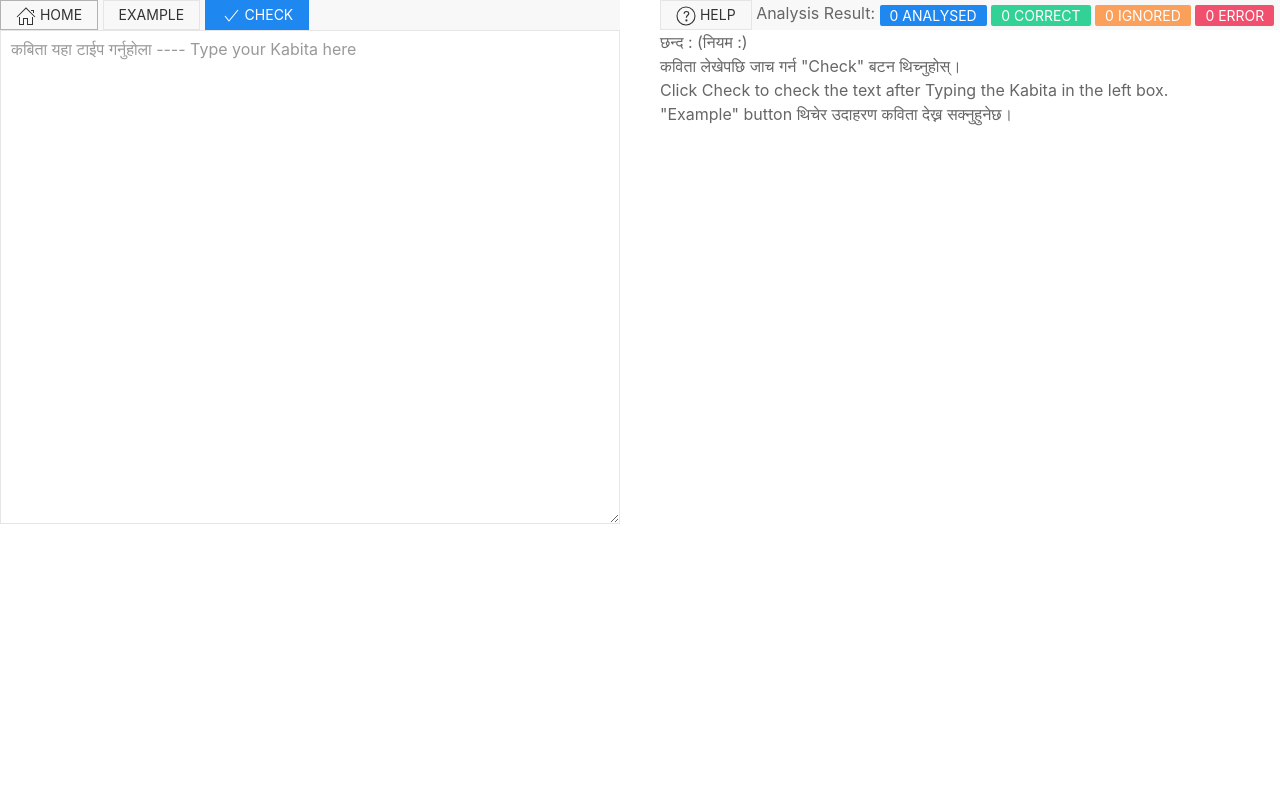
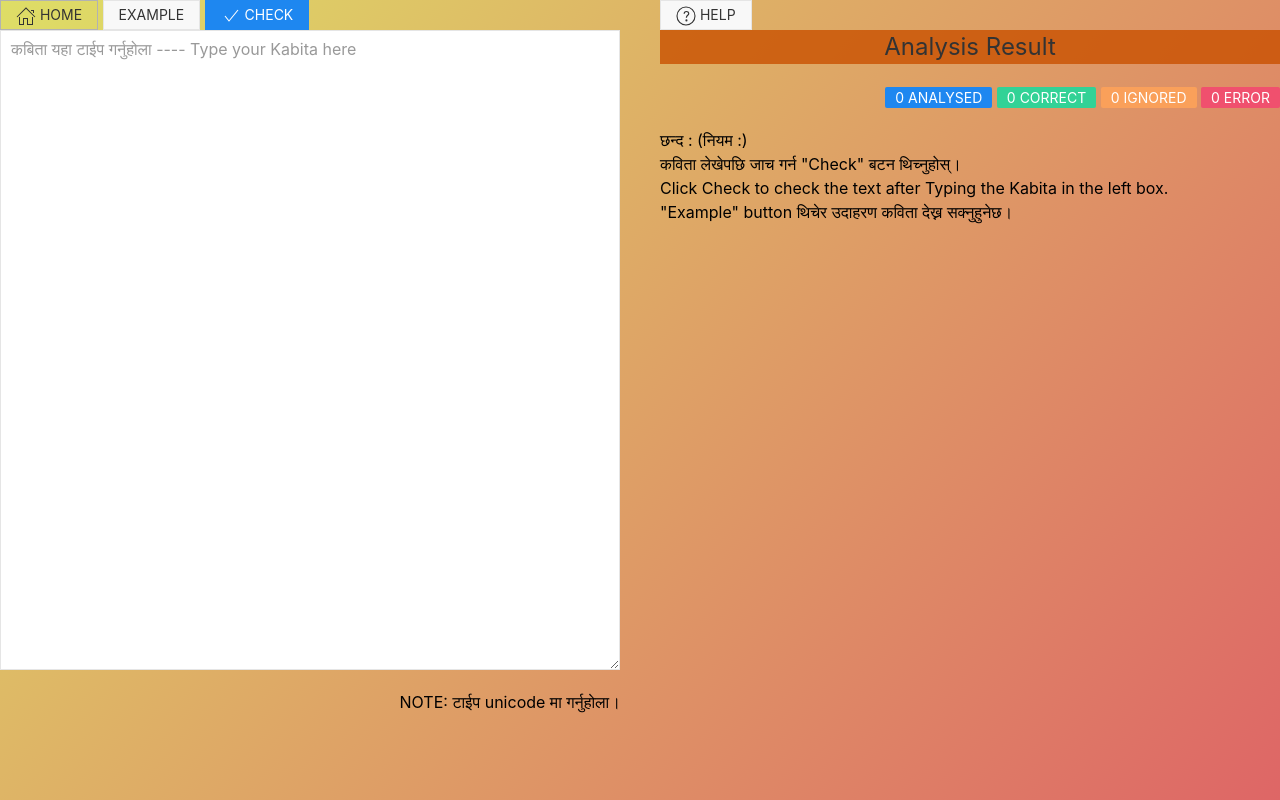
Before and after one commit to Atreyagaurav/kabita-check, a Flask app: page /kabita_interactive in a window 1280 px wide. Run offline with Flask 2, Linux system fonts and the light colour scheme; some libraries are stand-ins or nearby versions.

Commit message:
interactive css on interactive.html

```diff
--- a/app/templates/comparision.html
+++ b/app/templates/comparision.html
@@ -1,7 +1,7 @@
 <html>
     <head><title>Chanda Analysis {{title}}</title></head>
     <body>
-	<div id="rendered-analysis" class="uk-card uk-card-default uk-card-body">
+	<div id="rendered-analysis" class="uk-card uk-card-muted uk-card-body">
             {% for line in lines %}
 	    {{line}} <br />
 	    {% endfor %}
--- a/app/templates/interactive.html
+++ b/app/templates/interactive.html
@@ -19,22 +19,38 @@
 	<!-- UIkit JS -->
 	<script src="https://cdn.jsdelivr.net/npm/uikit@3.5.8/dist/js/uikit.min.js"></script>
 	<script src="https://cdn.jsdelivr.net/npm/uikit@3.5.8/dist/js/uikit-icons.min.js"></script>
+	<style>
+	 .fill-height, html, body
+	 {
+	     height: 100%;
+	 }
+	 h3 {
+	     background-color:  rgba(200,80,0,0.8);
+	     text-align: center;
+	 }
+	 html {
+	     -webkit-background-size: cover;
+	     background: linear-gradient(130deg, rgba(200,200,0,0.6),rgba(200,0,0,0.6)) no-repeat center center fixed;
+	     color: black;
+	 }
+	</style>
     </head>
 
     <body>
-	<div uk-grid class="uk-container uk-container-expand uk-child-width-1-2@l">
-	    <div>
-		<div uk-margin uk-sticky class="uk-background-muted">
-		    <button class="uk-button uk-button-default uk-button-small" onclick="window.location.href='/'" title="फर्कने"><span uk-icon="icon: home"></span> Home</button>
-		    <button class="uk-button uk-button-default uk-button-small" onclick="fill_sample()" title="उदाहरण">Example</button>
+	<div uk-grid class="uk-container uk-container-expand uk-child-width-1-2@l fill-height">
+	    <div id="input-area" fill-height>
+		<div uk-margin uk-sticky>
+		    <button class="uk-button uk-button-default uk-button-small uk-background-muted" onclick="window.location.href='/'" title="फर्कने"><span uk-icon="icon: home"></span> Home</button>
+		    <button class="uk-button uk-button-default uk-button-small uk-background-muted" onclick="fill_sample()" title="उदाहरण">Example</button>
 		    <button class="uk-button uk-button-primary uk-button-small" onclick="check_kabita()" title="जाच"><span uk-icon="icon: check"></span> Check</button>
 		</div>
-		<textarea id="kabita-maintext" class="uk-textarea uk-width-1-1" rows=20 placeholder="कबिता यहा टाईप गर्नुहोला ---- Type your Kabita here"></textarea>
+		<textarea id="kabita-maintext" class="uk-textarea uk-width-1-1" style="height:80%;" placeholder="कबिता यहा टाईप गर्नुहोला ---- Type your Kabita here"></textarea>
+		<p style="text-align:right;">NOTE: टाईप unicode मा गर्नुहोला।</p>
 	    </div>
 
-	    <div id="analysis-response">
-		<div class="uk-background-muted">
-		    <button class="uk-button uk-button-default uk-button-small"
+	    <div id="analysis-response" >
+		<div>
+		    <button class="uk-button uk-button-default uk-button-small uk-background-muted"
 			    uk-toggle="target: #modal-close-default"
 			    title="सहयोग"><span uk-icon="icon: question"></span> Help</button>
 		    <!-- This is the modal with the default close button -->
@@ -45,13 +61,18 @@
 			    <p>गल्तीहरु रातोले देखाइएको छ। रातो माथि Mouse लगेर के गल्ती हो हेर्न सकिन्छ।
 				<br /><br />
 				जाँच सब्दको गर्ने बोलीको नगर्ने भएकोले उदाहरणमा देखाएको जस्तो कहिलेकाही सहीलाई गलत देखाउन सक्छ, त्यस्तो बेलाको लागि माफी चाहन्छु। </p>
+				<p>सुझाबको लागि मेरो email <a href="mailto:allmanpride@gmail.com">allmanpride@gmail.com</a> मा email पठाउन आग्रह गर्दछु।<p>
 			</div>
 		    </div>
-		    Analysis Result:
-		    <span class="uk-label"><span id="lines-analysed">0</span> analysed</span>
-		    <span class="uk-label uk-label-success"><span id="lines-correct">0</span> correct</span>
-		    <span class="uk-label uk-label-warning"><span id="lines-ignored">0</span> ignored</span>
-		    <span class="uk-label uk-label-danger"><span id="lines-error">0</span> error</span>
+		    <div>
+			<h3>Analysis Result</h3>
+			<p style="text-align:right;">
+			    <span class="uk-label"><span id="lines-analysed">0</span> analysed</span>
+			    <span class="uk-label uk-label-success"><span id="lines-correct">0</span> correct</span>
+			    <span class="uk-label uk-label-warning"><span id="lines-ignored">0</span> ignored</span>
+			    <span class="uk-label uk-label-danger"><span id="lines-error">0</span> error</span>
+			</p>
+		    </div>
 		</div>
 		<div id="response-header">
 		    छन्द : <span id="chanda-name"></span> (नियम :<span id="chanda-rule"></span>)
```
